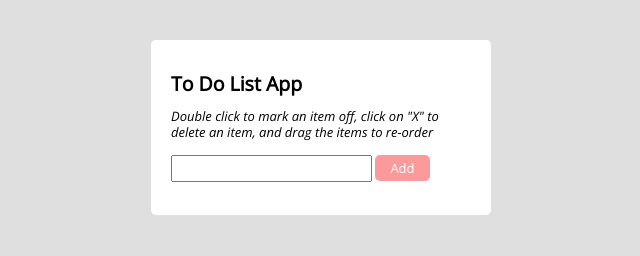
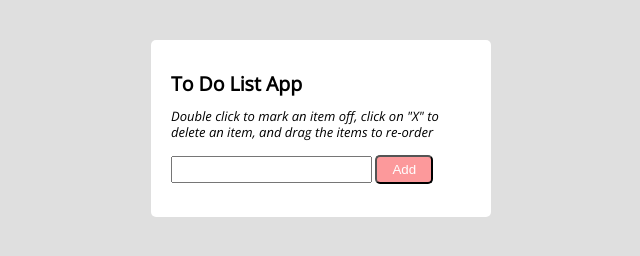
Before and after one commit to cc743/to-do-list, a plain HTML site: page index.html in a window 1280 px wide. Shown: the whole page, without its empty margins (319-959 px from the left). Drawn offline with nearby package versions, Linux system fonts and the light colour scheme.

Commit message:
attempt to continue working on Enter key functionality

```diff
--- a/index.html
+++ b/index.html
@@ -17,7 +17,7 @@
       <input type="text" name="ListItem" id="input">
     </form>
 
-    <div onclick="newItem()" class="addbutton" id="button">Add</div>
+    <button onclick="newItem()" class="addbutton" id="button">Add</button>
     <br/>
     <ol id="list"></ol>
   </div>
```
Also changed, not shown: js/scripts.js (+10 -0 lines).
